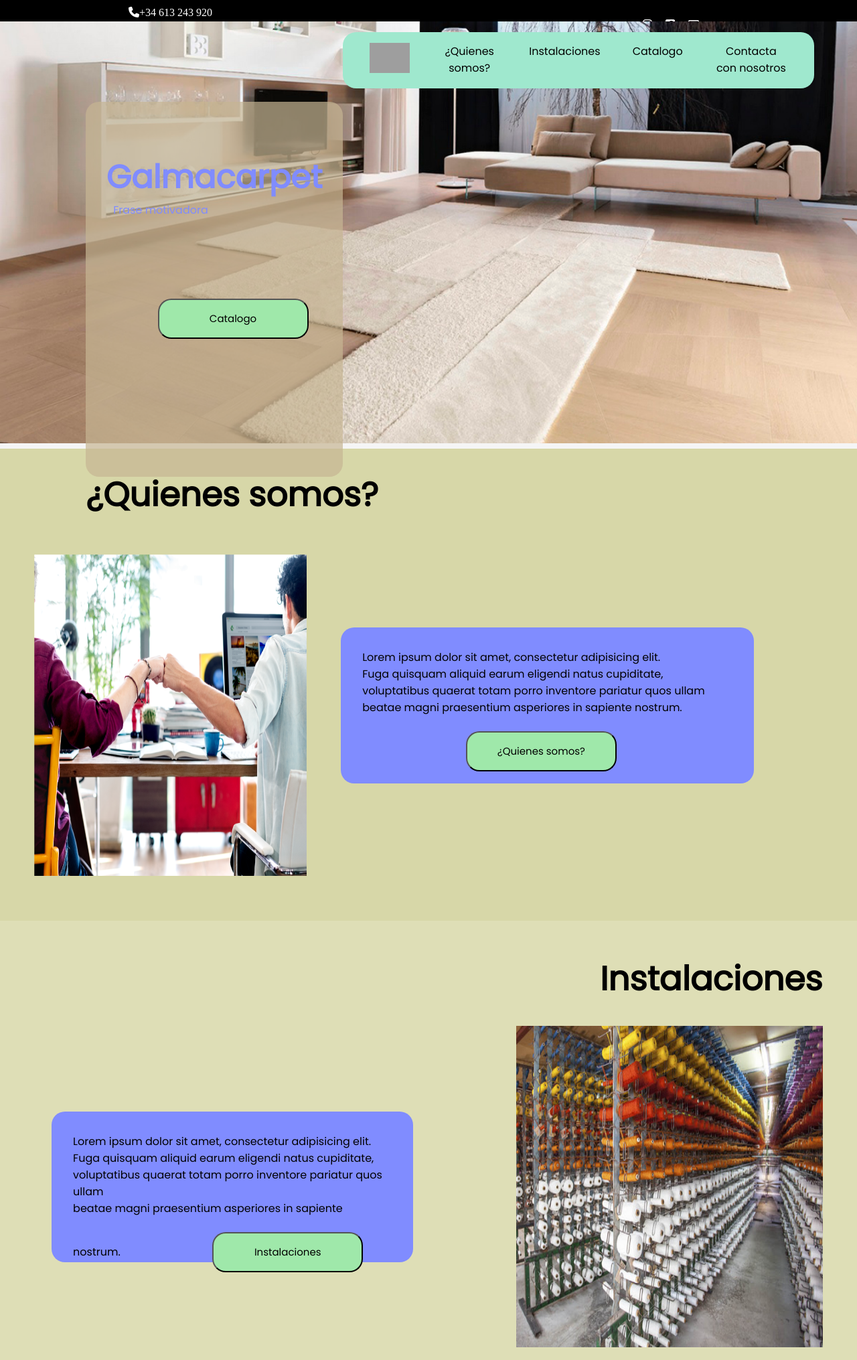
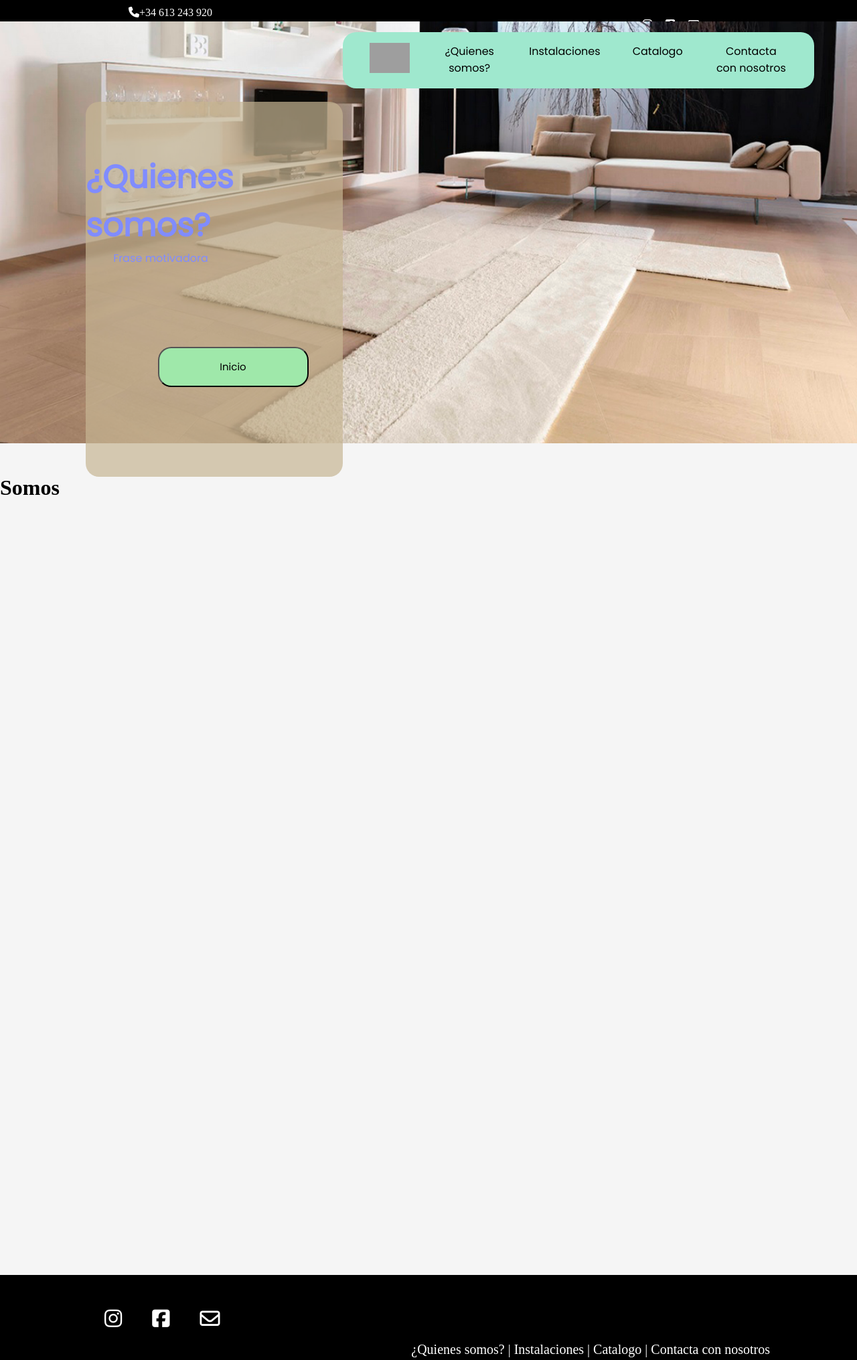
Before and after one commit to leancastamoli/Galmacarpet, a PHP site: page /index.php?p=somos in a window 1280 px wide. Shown: the top 2031 px of the page at 67% size. Run offline with PHP 8.4, Linux system fonts and the light colour scheme; some libraries are stand-ins or nearby versions; grey boxes are pictures that could not be loaded.

Commit message:
Creación de la pagina de contacto

```diff
--- a/assets/css/style.css
+++ b/assets/css/style.css
@@ -68,7 +71,7 @@ li {
 
 main {
     width: 100%;
-    height: 20em;
+    height: 80em;
     margin-top: 53%;
 }
 
--- /dev/null
+++ b/cabezera.php
@@ -0,0 +1,55 @@
+<!DOCTYPE html>
+<html lang="en">
+<head>
+    <meta charset="UTF-8">
+    <meta name="viewport" content="width=device-width, initial-scale=1.0">
+    <link rel="stylesheet" href="assets/css/style.css">
+    <link href="https://fonts.googleapis.com/css?family=Poppins&display=swap" rel="stylesheet">
+    <script src="https://kit.fontawesome.com/48e67b19ab.js" crossorigin="anonymous"></script>
+    <title>Galmacarpet</title>
+</head>
+<body>
+    <div class="barraH">
+        <label class="telefono" ><i class="fas fa-phone"></i>+34 613 243 920</label>
+        <label class="redes"><i class="fab fa-instagram"></i><i class="fab fa-facebook-square"></i><i class="far fa-envelope"></i></label>
+    </div>
+    <header>
+		<div class="menu">
+            <ul>
+                <li><img class="logo" src="assets/img/logo.svg" alt=""></li>
+                <li><a href="index.php?p=somos">¿Quienes somos?</a></li>
+                <li><a href="index.php?p=instal">Instalaciones</a></li>
+                <li><a href="index.php?p=catalogo">Catalogo</a></li>
+                <li><a href="index.php?p=contacta">Contacta con nosotros</a></li>
+            </ul>
+        </div>
+        <div class="titulo">
+
+           <h1>
+               <?php
+               if(isset($_GET['p'])){
+                $pagina=$_GET['p'];
+                    if($pagina=="main"){
+                        echo "Galmacarpet";
+                    }
+                    if($pagina=="somos")	{
+                        echo "¿Quienes somos?";
+                    }
+                    if($pagina=="instal")	{
+                        echo "Instalaciones";
+                    }
+                    if($pagina=="catalogo")	{
+                        echo "Catalogo";
+                    }
+                    if($pagina=="contacta")	{
+                        echo "Contacta con nosotros";
+                    }
+                    }else{
+                        echo "Galmacarpet";
+                    }
+                ?>
+            </h1>
+            <p>Frase motivadora</p>
+            <a href="index.php?p=main"><button class="botont">Inicio</button></a>
+        </div>
+    </header>
--- /dev/null
+++ b/catalogo.php
@@ -0,0 +1,3 @@
+<main>
+    <h1>catalogo</h1>
+</main>
--- /dev/null
+++ b/footer.php
@@ -0,0 +1,18 @@
+<footer>
+                <label class="footerR">
+                    <i class="fab fa-instagram"></i>
+                    <i class="fab fa-facebook-square"></i>
+                    <i class="far fa-envelope"></i>
+                    <br>
+                    <i class="far fa-envelope"></i>correo@gmail.com
+                </label>
+                <label class="footerD">
+                    <a href="index.php?p=somos"> ¿Quienes somos? |</a>
+                    <a href="index.php?p=instal"> Instalaciones |</a>
+                    <a href="index.php?p=catalogo"> Catalogo |</a>
+                    <a href="index.php?p=contacta"> Contacta con nosotros</a>
+                </label>
+                <label class="copy"><i class="fas fa-copyright"></i>Copyright <?php echo date("Y") ?> Galmacarpet</label>
+        </footer>
+</body>
+</html>
--- a/index.php
+++ b/index.php
@@ -1,103 +1,49 @@
-<!DOCTYPE html>
-<html lang="en">
-<head>
-    <meta charset="UTF-8">
-    <meta name="viewport" content="width=device-width, initial-scale=1.0">
-    <link rel="stylesheet" href="assets/css/style.css">
-    <link href="https://fonts.googleapis.com/css?family=Poppins&display=swap" rel="stylesheet">
-    <script src="https://kit.fontawesome.com/48e67b19ab.js" crossorigin="anonymous"></script>
-    <title>Galmacarpet</title>
-</head>
-<body>
-    <div class="barraH">
-        <label class="telefono" ><i class="fas fa-phone"></i>+34 613 243 920</label>
-        <label class="redes"><i class="fab fa-instagram"></i><i class="fab fa-facebook-square"></i><i class="far fa-envelope"></i></label>
-    </div>
-    <header>
-		<div class="menu">
-            <ul>
-                <li><img class="logo" src="assets/img/logo.svg" alt=""></li>
-                <li>¿Quienes somos?</li>
-                <li>Instalaciones</li>
-                <li>Catalogo</li>
-                <li>Contacta con nosotros</li>
-            </ul>
-        </div>
-        <div class="titulo">
 
-           <h1>Galmacarpet</h1>
-            <p>Frase motivadora</p>
-            <button class="botont">Catalogo</button>
-        </div>
-    </header>
-        <main>
-            <div class="somos">
-                <h2>¿Quienes somos?</h2>
-                <img src="assets/img/quienes_somos.png" alt="¿Quienes Somos?">
-                <p>
-                    Lorem ipsum dolor sit amet, consectetur adipisicing elit.<br>
-                    Fuga quisquam aliquid earum eligendi natus cupiditate, <br>
-                    voluptatibus quaerat totam porro inventore pariatur quos ullam <br>
-                    beatae magni praesentium asperiores in sapiente nostrum.
-                    <button class="botont">¿Quienes somos?</button>
-                </p>
+<?php
 
-            </div>
-            <div class="instal">
-                <h2>Instalaciones</h2>
-                <p>
-                    Lorem ipsum dolor sit amet, consectetur adipisicing elit.<br>
-                    Fuga quisquam aliquid earum eligendi natus cupiditate, <br>
-                    voluptatibus quaerat totam porro inventore pariatur quos ullam <br>
-                    beatae magni praesentium asperiores in sapiente nostrum.
-                    <button class="botont">Instalaciones</button>
-                </p>
-                <img src="assets/img/instalacion.jpg" alt="Instalacion">
+    require("cabezera.php");
+
+?>
+
+<?php
+
+    $msg="";
+    $error="";
+    $pagina="ini";
+
+    if(isset($_GET['p'])){
+        $pagina=$_GET['p'];
+        if($pagina=="main"){
+            $actual="Galmacarpet";
+            $pagina="main.php";
+        }
+        if($pagina=="somos")	{
+            $actual="¿Quienes somos?";
+            $pagina="somos.php";
+        }
+        if($pagina=="instal")	{
+            $actual="Instalaciones";
+            $pagina="instal.php";
+        }
+        if($pagina=="catalogo")	{
+            $actual="Catalogo";
+            $pagina="catalogo.php";
+        }
+        if($pagina=="contacta")	{
+            $actual="Contacta con nosotros";
+            $pagina="contacta.php";
+        }
+    }else{
+        $pagina="main.php";
+    }
+
+    require($pagina);
+
+?>
 
 
-            </div>
-            <div class="catalogo">
-                <h2>Catalogo?</h2>
-                <img src="assets/img/catalogo.jpg" alt="Catalogo">
-                <p>
-                    Lorem ipsum dolor sit amet, consectetur adipisicing elit.<br>
-                    Fuga quisquam aliquid earum eligendi natus cupiditate, <br>
-                    voluptatibus quaerat totam porro inventore pariatur quos ullam <br>
-                    beatae magni praesentium asperiores in sapiente nostrum.
-                    <button class="botont">Ir al catalogo</button>
-                </p>
+<?php
 
-            </div>
-            <div class="contacta">
-                <h2>Contacta con nosotros</h2>
-                <p>
-                    Lorem ipsum dolor sit amet, consectetur adipisicing elit.<br>
-                    Fuga quisquam aliquid earum eligendi natus cupiditate, <br>
-                    voluptatibus quaerat totam porro inventore pariatur quos ullam <br>
-                    beatae magni praesentium asperiores in sapiente nostrum.
-                    <button class="botont">Contactos</button>
-                </p>
-                <img src="assets/img/contactos.jpg" alt="Instalacion">
+        require("footer.php");
 
-
-            </div>
-
-        </main>
-        <footer>
-                <label class="footerR">
-                    <i class="fab fa-instagram"></i>
-                    <i class="fab fa-facebook-square"></i>
-                    <i class="far fa-envelope"></i>
-                    <br>
-                    <i class="far fa-envelope"></i>correo@gmail.com
-                </label>
-                <label class="footerD">
-                    <a href="#"> ¿Quienes somos? |</a>
-                    <a href="#"> Instalaciones |</a>
-                    <a href="#"> Catalogo |</a>
-                    <a href="#"> Contacta con nosotros</a>
-                </label>
-                <label class="copy"><i class="fas fa-copyright"></i>Copyright 2020 Galmacarpet</label>
-        </footer>
-</body>
-</html>
+?>
--- /dev/null
+++ b/instal.php
@@ -0,0 +1,3 @@
+<main>
+    <h1>instal</h1>
+</main>
--- /dev/null
+++ b/somos.php
@@ -0,0 +1,3 @@
+<main>
+    <h1>Somos</h1>
+</main>
```
Also changed, not shown: other parts of assets/css/style.css (+72 -1 lines), contacta.php (added, +31 -0 lines), main.php (added, +53 -0 lines).
